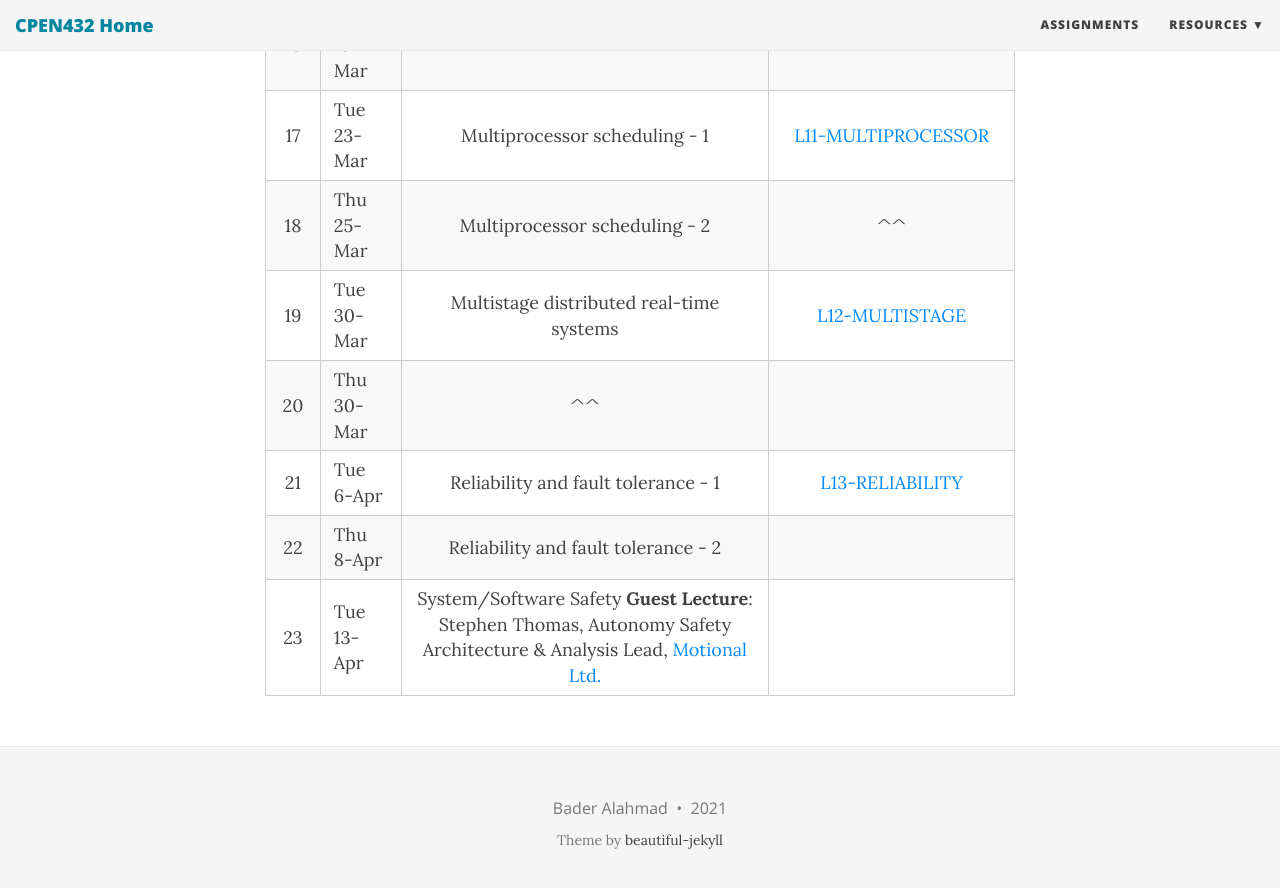
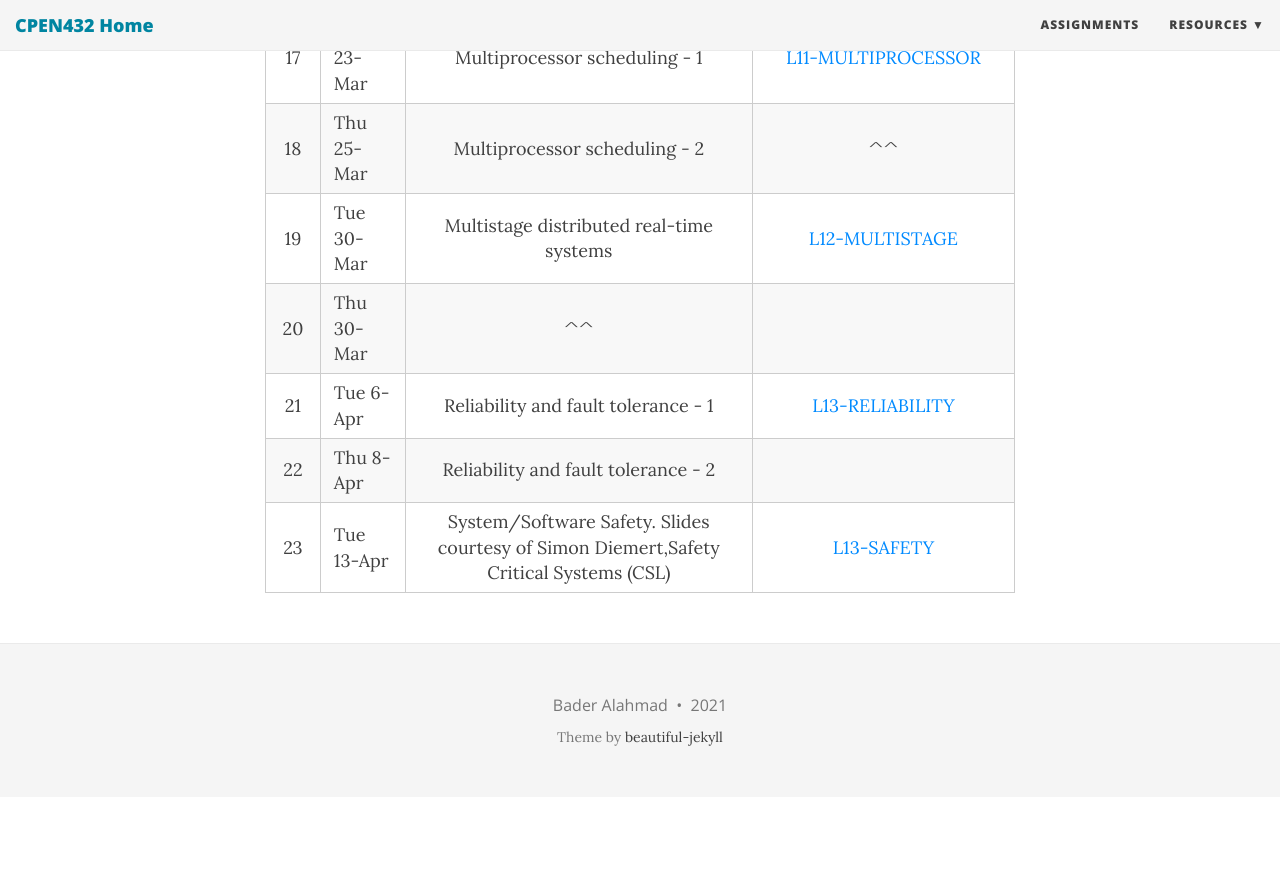
Before and after one commit to CPEN432/cpen432.github.io, a Jekyll site: the page built from lectures.md, in a window 1280 px wide and 900 px high, scrolled down 1394 px. Shown: the top 888 px of the window. Built offline with Jekyll 4.4.1, drawn with Linux system fonts in a browser that asks for light colours; nearby versions of some CDN libraries; after the commit the page ends 2191 px from its top, so only the background shows below that.

Commit message:
add safety slides

```diff
--- a/lectures.md
+++ b/lectures.md
@@ -29,7 +29,7 @@
 |  20 | Thu 30-Mar | ^^   |    |
 |  21 |  Tue 6-Apr  |  Reliability and fault tolerance - 1   |  [L13-RELIABILITY](http://cpen432.github.io/resources/bader-slides/13-Reliability.pdf)    |
 |  22 |  Thu 8-Apr |  Reliability and fault tolerance - 2   |     |
-|  23 |  Tue 13-Apr |  System/Software Safety **Guest Lecture**: Stephen Thomas, Autonomy Safety Architecture & Analysis Lead, [Motional Ltd.](https://www.motional.com)  |     |
+|  23 |  Tue 13-Apr |  System/Software Safety. Slides courtesy of Simon Diemert,Safety Critical Systems (CSL) |  [L13-SAFETY](http://cpen432.github.io/resources/bader-slides/14-safety.pdf)   |
 
 <!-- |  23 |  Thu 21-NOV  |  System/Software Safety - 2. **Guest Lecture**: Simon Diemert  |      | -->
 <!-- |  24 |  Tue 26-NOV |  Review Session   |      | -->
```
